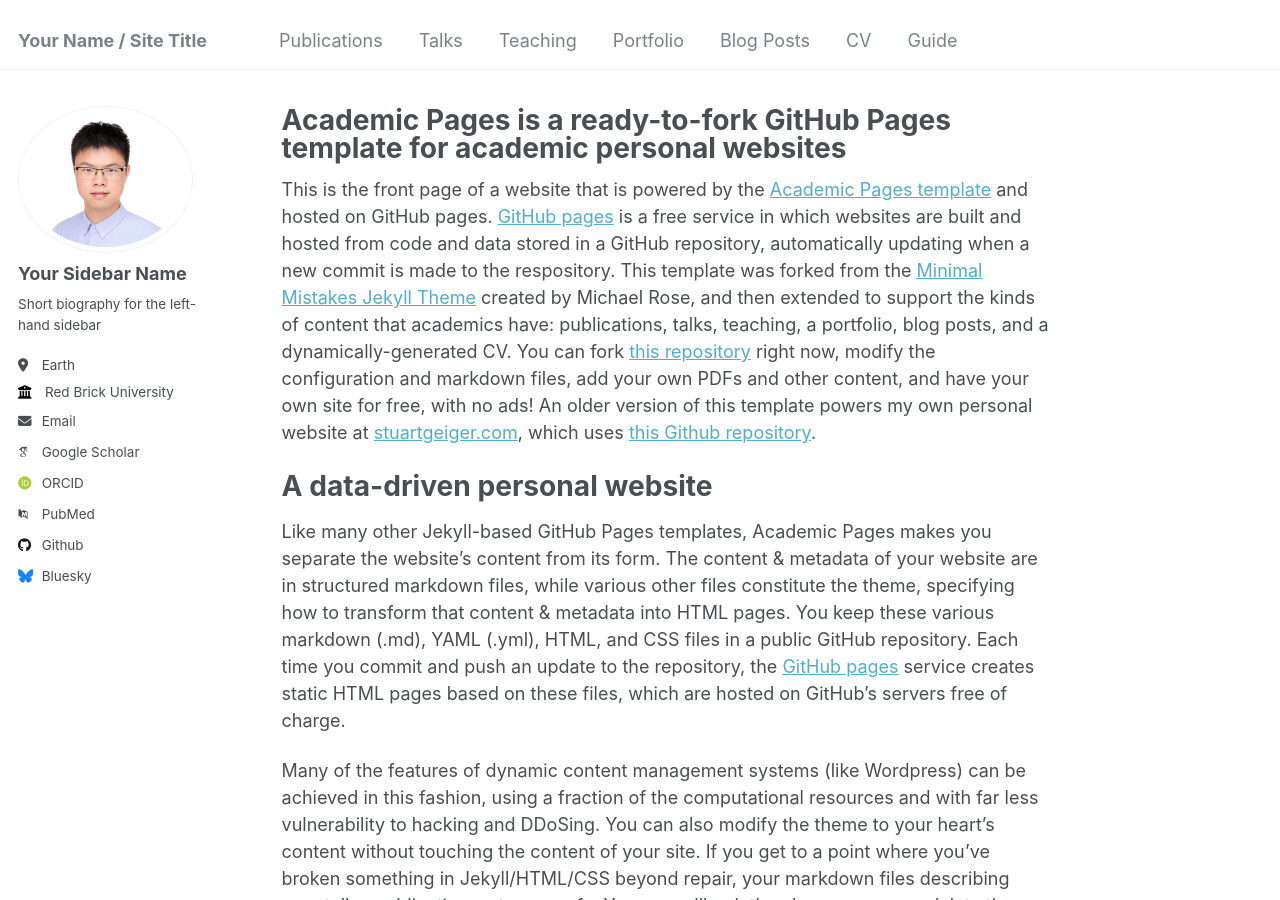
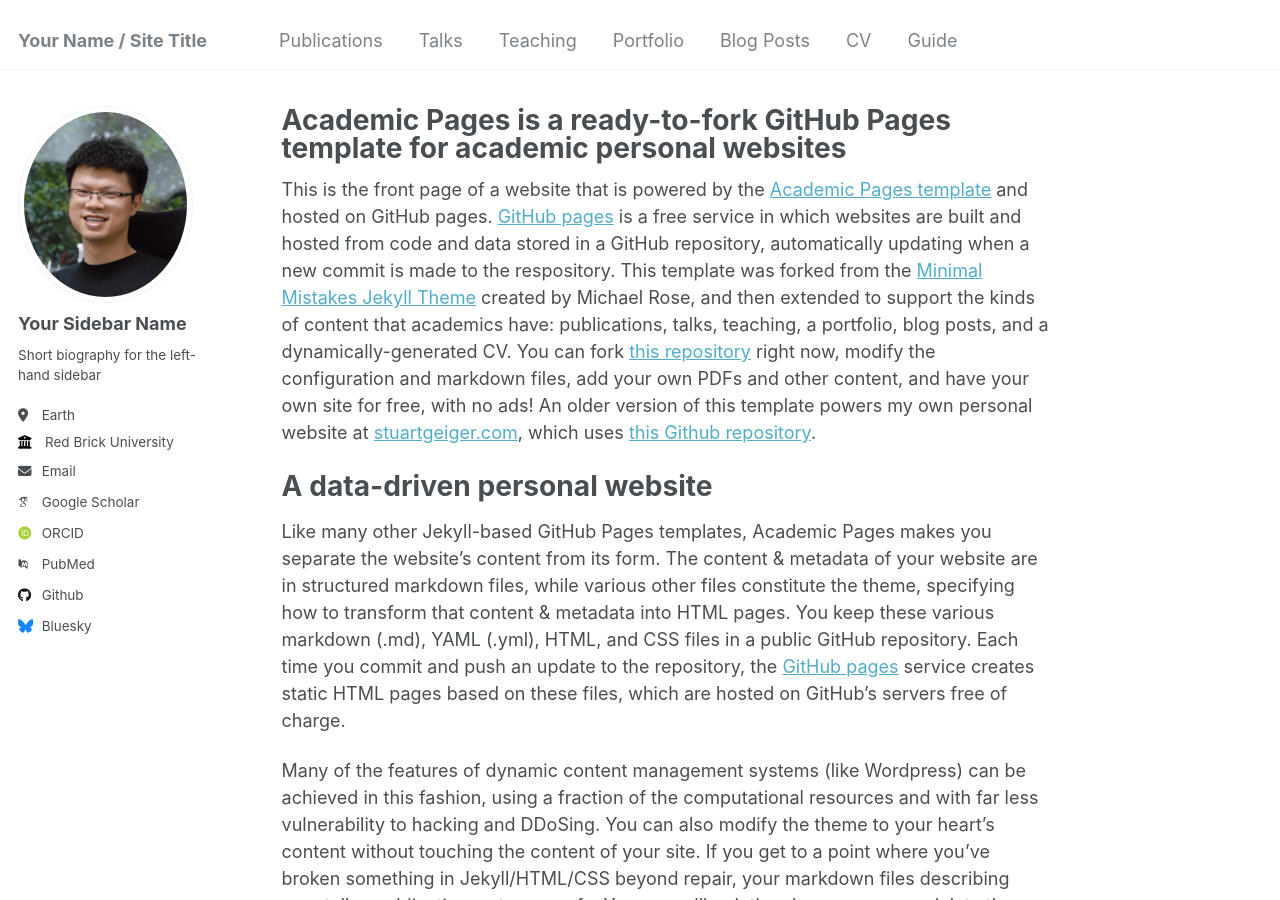
Before and after one commit to tongchen1119/tongchen1119, a Jekyll site: the page built from _pages/about.md, in a window 1280 px wide and 900 px high. Built offline with Jekyll 4.4.1, drawn with Linux system fonts in a browser that asks for light colours; some web fonts are replaced.

Commit message:
Update _config.yml

```diff
--- a/_config.yml
+++ b/_config.yml
@@ -12,16 +12,16 @@ title                    : "Your Name / Site Title"
 title_separator          : "-"
 name                     : &name "Your Name"
 description              : &description "personal description"
-url                      : https://academicpages.github.io # the base hostname & protocol for your site e.g. "https://mmistakes.github.io"
+url                      : https://tongchen1119.github.io/tongchen1119/ # the base hostname & protocol for your site e.g. "https://mmistakes.github.io"
 baseurl                  : "" # the subpath of your site, e.g. "/blog"
-repository               : "academicpages/academicpages.github.io"
+repository               : "tongchen1119.github.io/tongchen1119/"
 
 # Site Author - The following control what appear as part of the author content on the side bar.
 #               If a field is blank the icon and link will not appear, otherwise it will be shown.
 #               Additional customization can be done by editing /_includes/author-profile.html
 author:
   # Biographic information
-  avatar           : "XX.png"
+  avatar           : "WechatIMG613.jpg"
   name             : "Your Sidebar Name"
   pronouns         : # example: "she/her"
   bio              : "Short biography for the left-hand sidebar"
```
